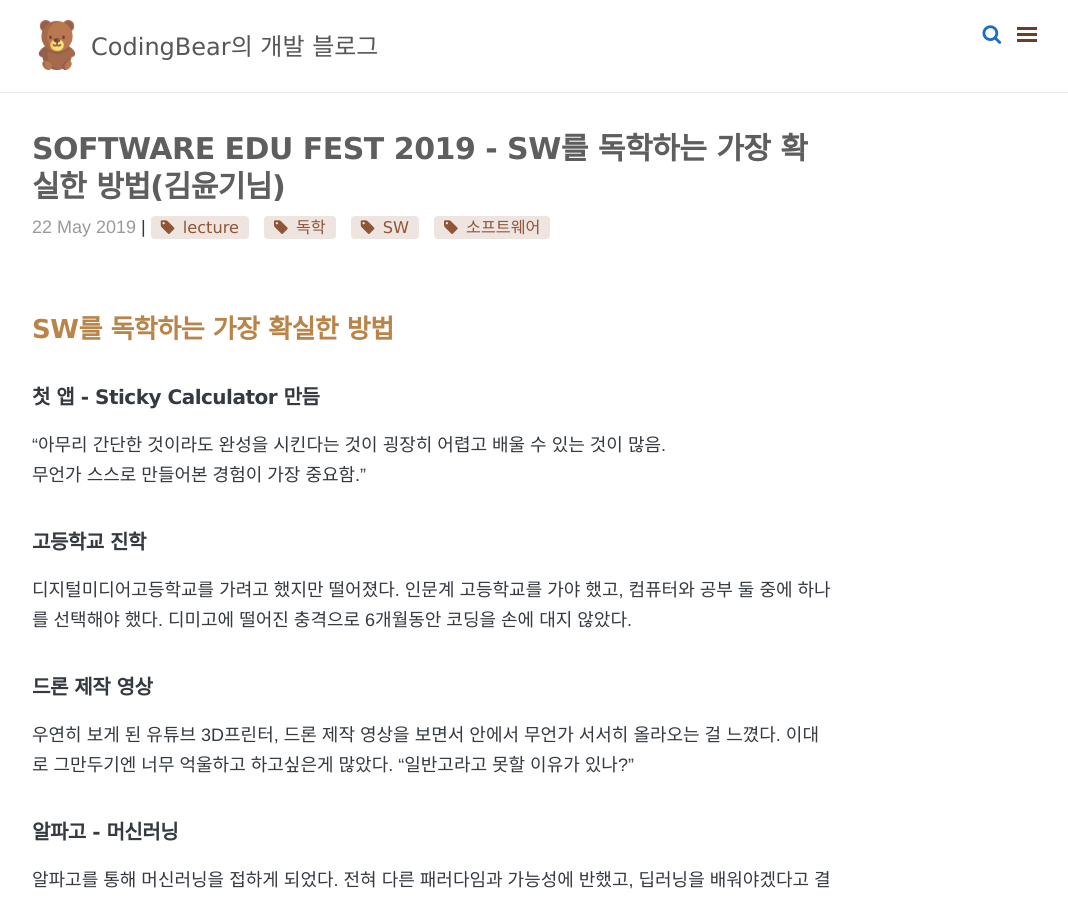
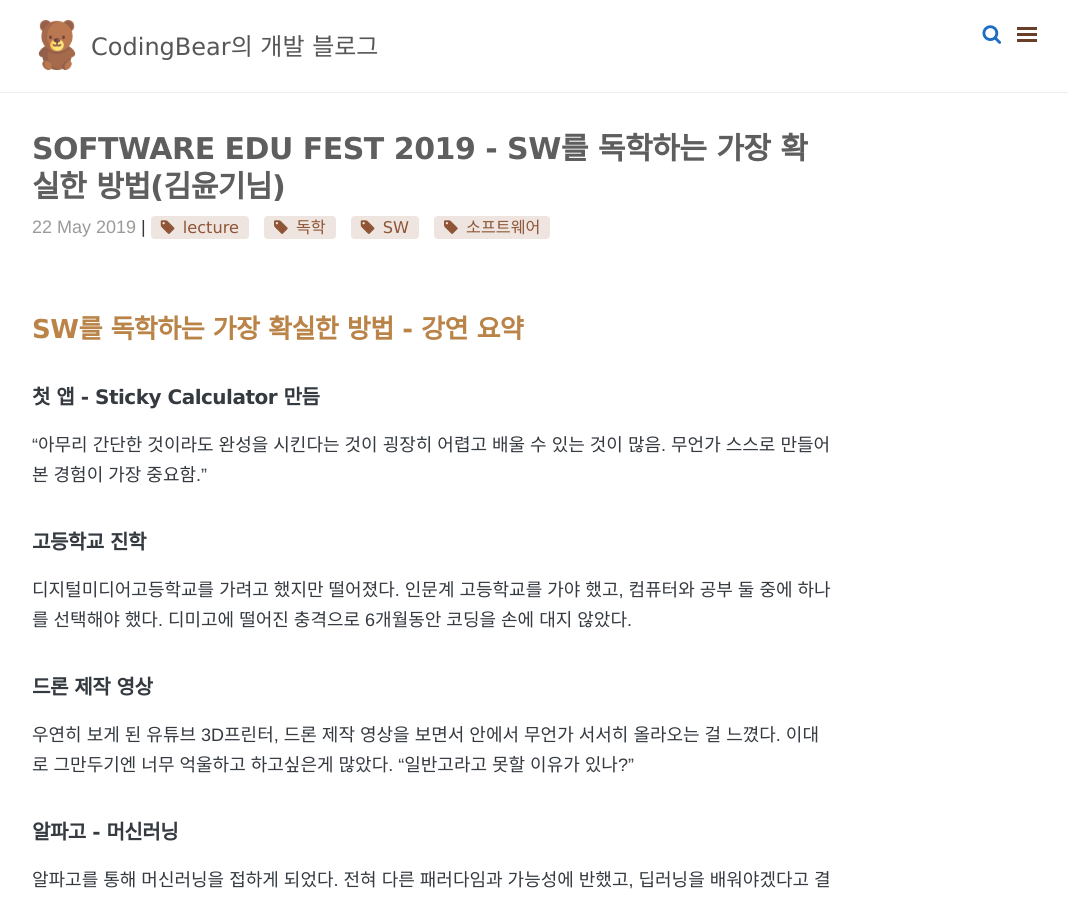
Before and after one commit to HaeUlNam/HaeUlNam.github.io, a Jekyll site: the page built from _posts/lecture/2019-05-22-02-소프트웨어를-독학하는-방법-by-김윤기님.md, in a window 1280 px wide and 900 px high. Shown: the whole window, without its empty margins (208-1276 px from the left). Built offline with Jekyll 4.4.1, drawn with Linux system fonts in a browser that asks for light colours; nearby versions of some CDN libraries; comment, search, counter and statistics services are not loaded.

Commit message:
김윤기님 강연

```diff
--- a/_posts/lecture/2019-05-22-02-소프트웨어를-독학하는-방법-by-김윤기님.md
+++ b/_posts/lecture/2019-05-22-02-소프트웨어를-독학하는-방법-by-김윤기님.md
@@ -7,12 +7,11 @@ tags: [lecture, 독학, SW, 소프트웨어]
 comments: true
 ---
 
-## SW를 독학하는 가장 확실한 방법
+## SW를 독학하는 가장 확실한 방법 - 강연 요약
 
 #### 첫 앱 - Sticky Calculator 만듬
 
-"아무리 간단한 것이라도 완성을 시킨다는 것이 굉장히 어렵고 배울 수 있는 것이 많음. <br>
-무언가 스스로 만들어본 경험이 가장 중요함."
+"아무리 간단한 것이라도 완성을 시킨다는 것이 굉장히 어렵고 배울 수 있는 것이 많음. 무언가 스스로 만들어본 경험이 가장 중요함."
 
 #### 고등학교 진학
 
```
